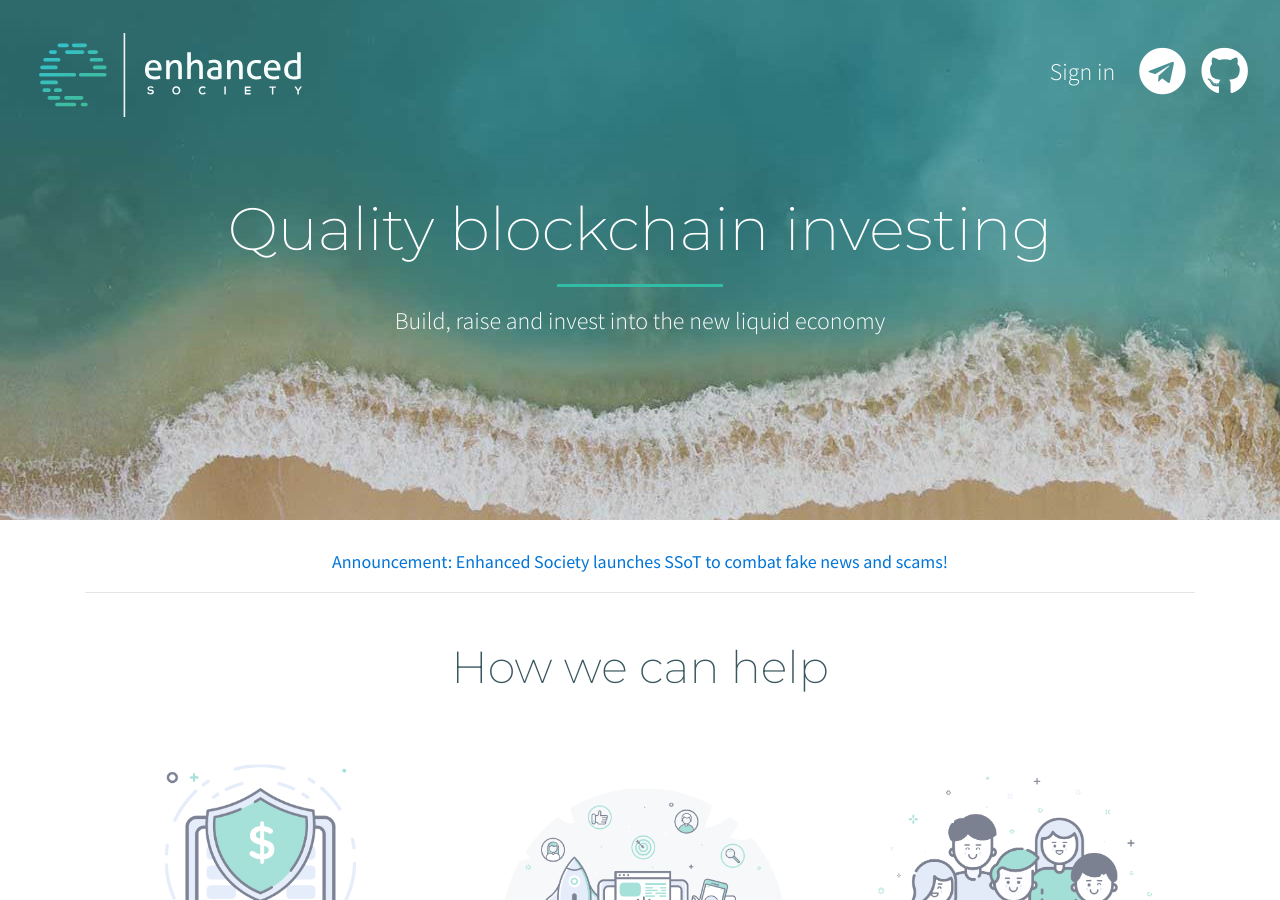
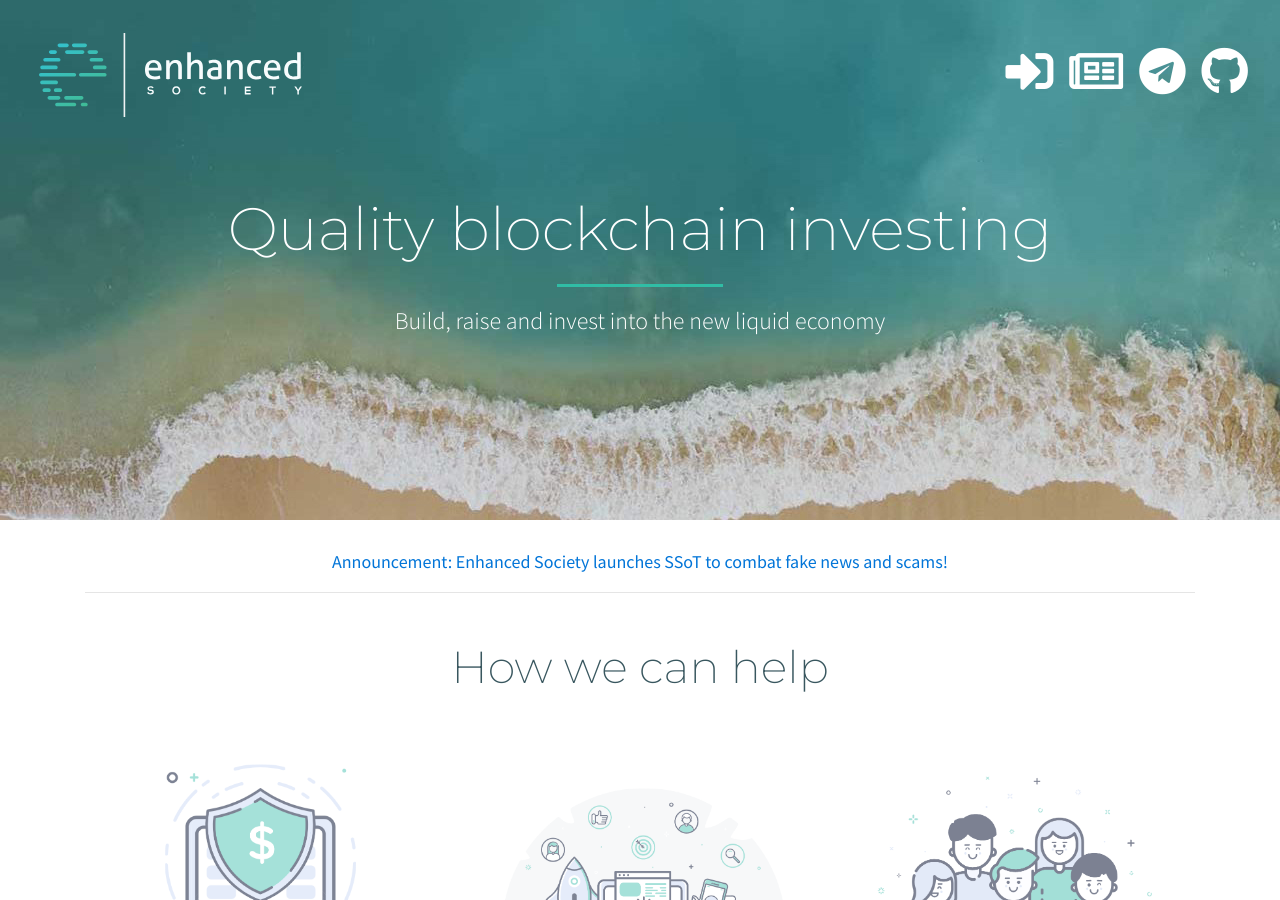
Before and after one commit to enhancedsociety/old-website, a Jekyll site: the page built from index.html, in a window 1280 px wide and 900 px high. Built offline with Jekyll 4.4.1, drawn with Linux system fonts in a browser that asks for light colours; nearby versions of some CDN libraries; a script that is not in the unit is left out.

Commit message:
Add a link to the blog.

```diff
--- a/_includes/footer.html
+++ b/_includes/footer.html
@@ -19,6 +19,9 @@
 				</a>
 				<a href="https://github.com/enhancedsociety/" target="_blank">
 					<i class="fab fa-github fa-3x py-3 px-2 white-text"></i>
+				</a><br/>
+				<a href="/blog" class="white-text">
+					Blog
 				</a>
 			</div>
 			<div class="col-12 col-sm-6 col-lg-3 py-4">
--- a/_includes/header.html
+++ b/_includes/header.html
@@ -5,7 +5,12 @@
 				<a href="/" class="logo"><img src="/assets/img/{{ page.logo_src | default: 'logo.svg' }}" /></a>
 			</div>
 			<div class="d-none d-sm-flex align-items-center text-right pr-4">
-				<a href="https://app.enhancedsociety.com/login/" class="white-text mr-3" target="_blank">Sign in</a>
+				<a href="https://app.enhancedsociety.com/login/" target="_blank">
+					<i class="fas fa-sign-in-alt fa-2x py-5 px-2 white-text"></i>
+				</a>
+				<a href="/blog">
+					<i class="far fa-newspaper fa-2x py-5 px-2 white-text"></i>
+				</a>
 				<a href="https://t.me/enhancedsociety" target="_blank"><i class="fab fa-telegram fa-2x py-5 px-2 white-text"></i></a>
 				<a href="https://github.com/enhancedsociety/" target="_blank"><i class="fab fa-github fa-2x py-5 px-2 white-text"></i></a>
 			</div>
```
